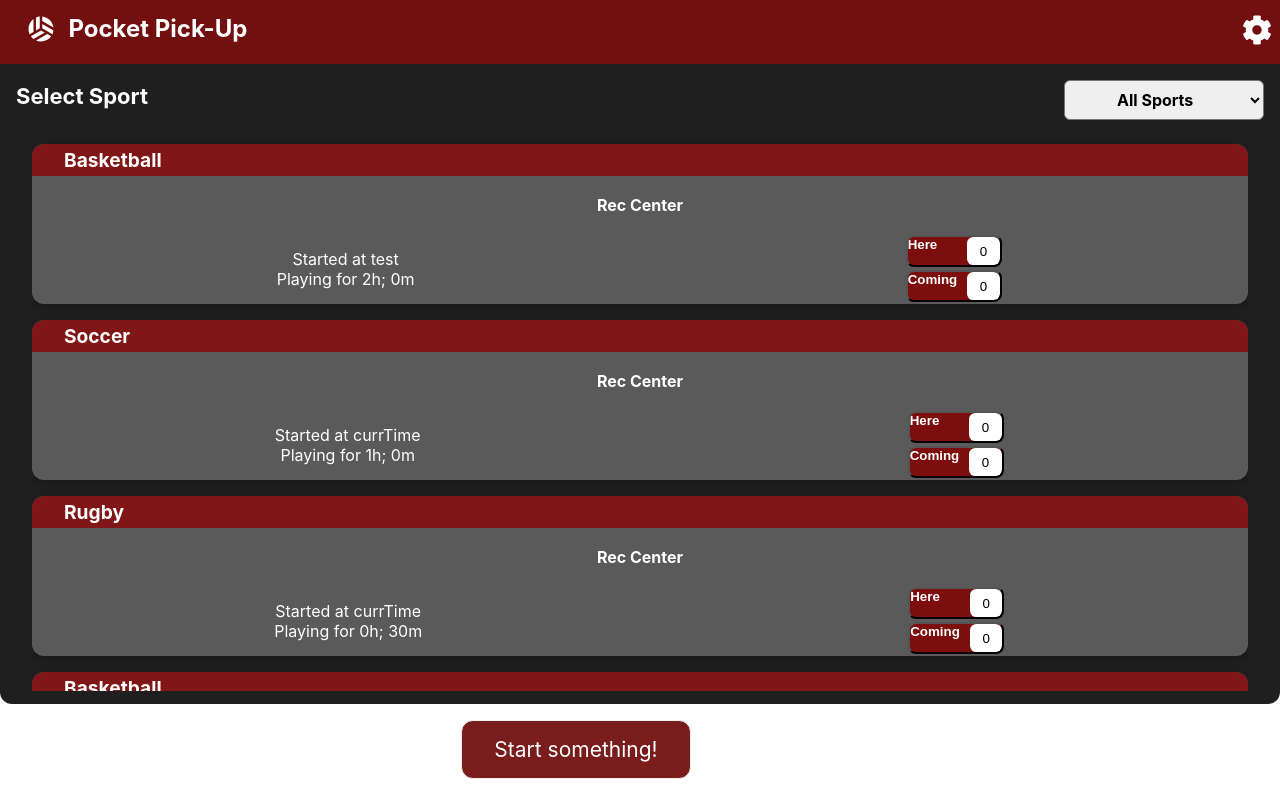
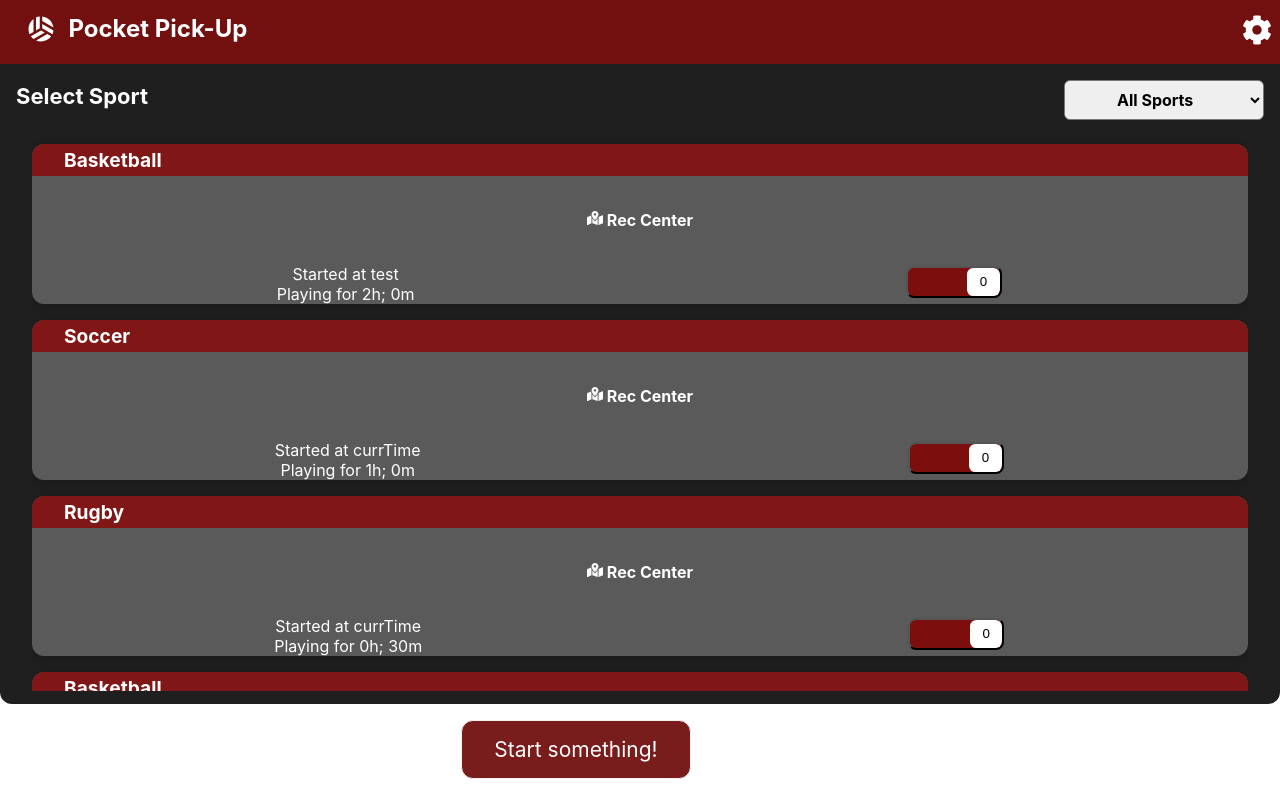
Before and after one commit to yusufelley/pickup, a React (Create React App) app in the folder web/: page / in a window 1280 px wide. Built offline with nearby package versions, Linux system fonts and the light colour scheme.

Commit message:
Fixed CounterButton, added map icon

```diff
--- a/web/src/components/Events/EventItem.js
+++ b/web/src/components/Events/EventItem.js
@@ -3,6 +3,7 @@ import Card from "../UI/Card";
 import "./EventItem.css";
 import CounterButton from "../CounterButton";
 import { useState } from 'react'
+import {FaMapMarkedAlt} from "react-icons/fa";
 
 const EventItem = (props) => {
 
@@ -11,15 +12,14 @@ const EventItem = (props) => {
   return (
     <Card className="expense-item">
     <EventDate sport={props.sport} />
-    <div className="location"> {props.location} </div>
+    <div className="location"> <FaMapMarkedAlt/> {props.location} </div>
     <div className="eventProperties">
       <div className="startAndDuration">
         <p> Started at {props.time}</p>
         <p> Playing for {Math.floor(props.duration/60)}h; {props.duration%60}m</p>
       </div>
       <div className="numsHereComing">
-        <CounterButton text = {"Here"} hereToggled={hereToggled} setHereToggled={setHereToggled}/>
-        <CounterButton text = {"Coming"} hereToggled={hereToggled} setHereToggled={setHereToggled}/>
+        <CounterButton/>
       </div>
     </div>
 
```
Also changed, not shown: web/src/components/counterButton.js (added, +21 -0 lines).
